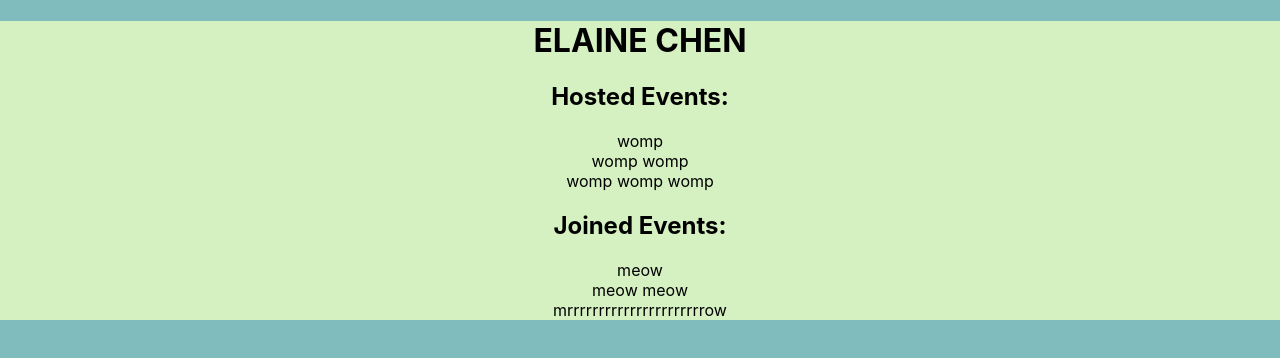
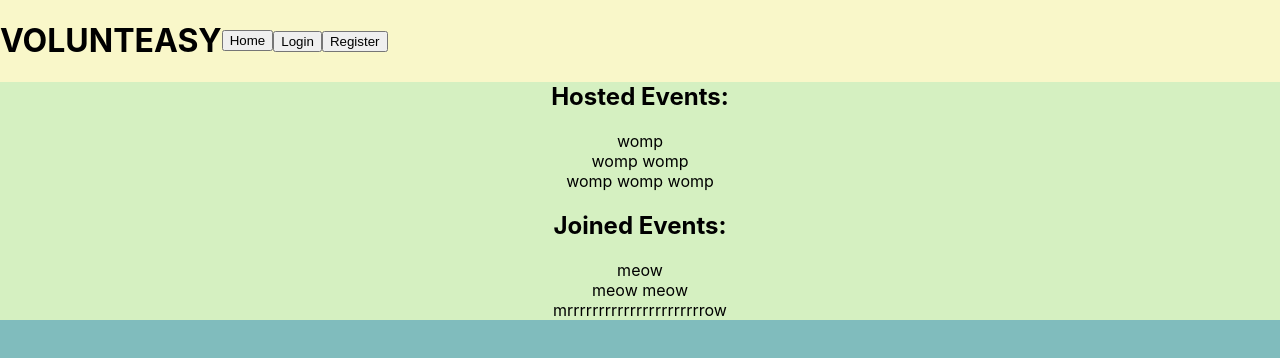
Before and after one commit to A-Jar-Of-Peanuts/VoluntEasy, a React (Create React App) app in the folder client/: page /profile in a window 1280 px wide. Shown: the top 358 px of the page. Built offline with nearby package versions, Linux system fonts and the light colour scheme.

Commit message:
added navigation bar to profile

```diff
--- a/client/src/pages/Profile.js
+++ b/client/src/pages/Profile.js
@@ -1,9 +1,13 @@
 import './Profile.css';
-
+import NavigationBar from '../components/NavigationBar'
 function Profile() {
 
     return (
+
         <div className='background'>
+            <div>
+            <NavigationBar/>
+        </div>
             <h1>ELAINE CHEN</h1>
             <h2>Hosted Events:</h2>
             womp
```
Also changed, not shown: 1 other file (tests, documents, lock files or other folders).
